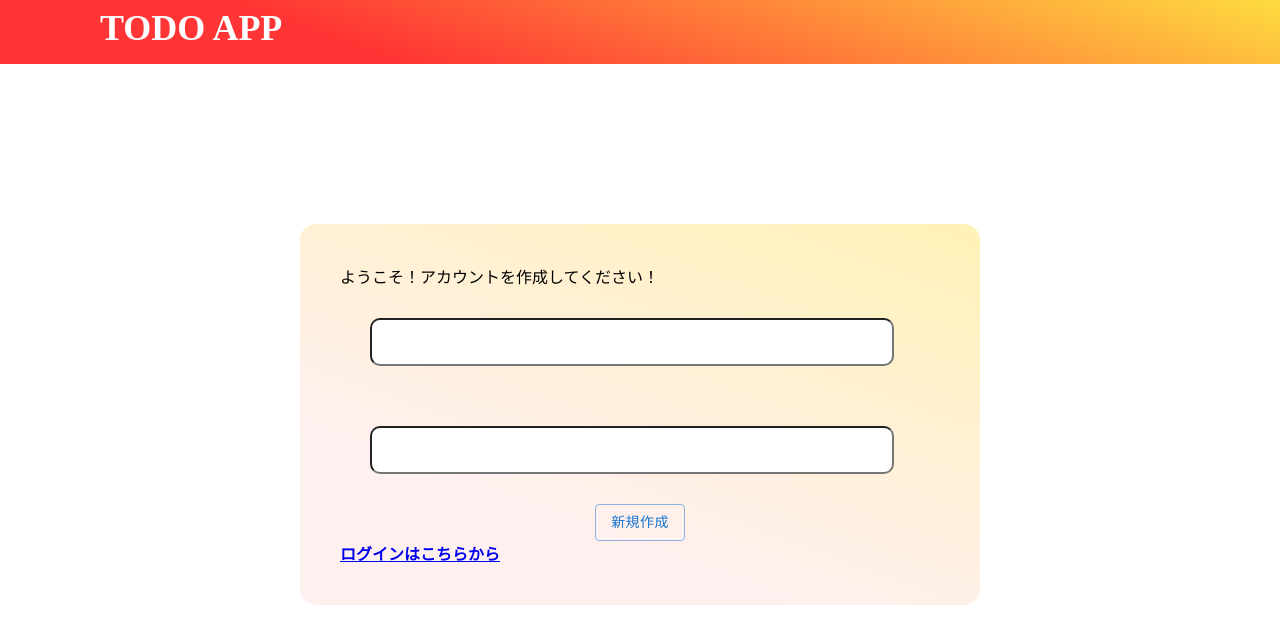
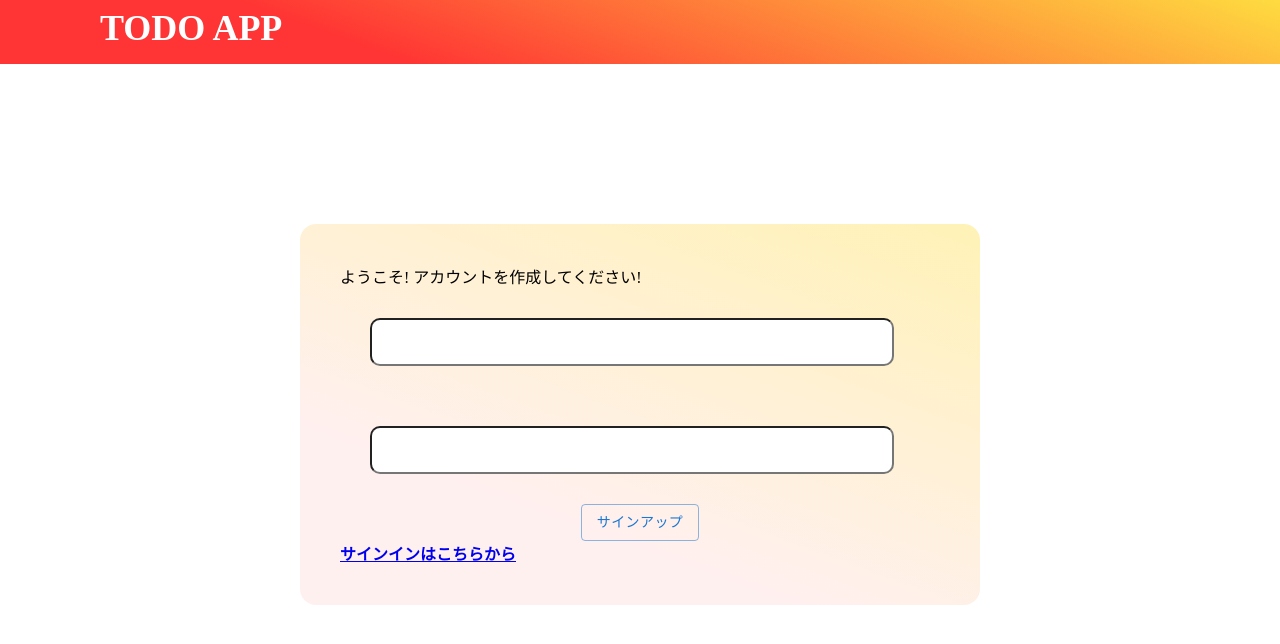
Before and after one commit to TaiyoMaruyama/todo-app-next, a Next.js app: page /signUp in a window 1280 px wide. Shown: the top 644 px of the page. Built offline with nearby package versions, Linux system fonts and the light colour scheme; no server answers.

Commit message:
minor/fix

```diff
--- a/src/components/Create.tsx
+++ b/src/components/Create.tsx
@@ -35,7 +35,7 @@ export const Create = () => {
 
   return (
     <div className="create-frame">
-      <BackButton></BackButton>
+      <BackButton />
       <input
         type="text"
         className="create-input"
--- a/src/components/Header.tsx
+++ b/src/components/Header.tsx
@@ -25,7 +25,7 @@ export const Header = () => {
             <p className="user-email">{userInfo.uid}</p>
             {userInfo.uid !== "" && (
               <Button variant="outlined" onClick={handleLogout}>
-                ログアウト
+                サインアウト
               </Button>
             )}
           </div>
--- a/src/components/SignInPage.tsx
+++ b/src/components/SignInPage.tsx
@@ -24,7 +24,7 @@ const SignInPage = () => {
   return (
     <>
       <div className="signup-form">
-        <p>どうも！ログインしてください！</p>
+        <p>ようこそ! SignInしてください!</p>
         <div>
           <input
             type="text"
@@ -43,7 +43,7 @@ const SignInPage = () => {
         </div>
         <div className="signin-button">
           <Button variant="outlined" onClick={handleLogin}>
-            ログイン
+            サインイン
           </Button>
         </div>
         <h4>
--- a/src/components/SignUpPage.tsx
+++ b/src/components/SignUpPage.tsx
@@ -24,7 +24,7 @@ const SignUpPage = () => {
   return (
     <>
       <div className="signup-form">
-        <p>ようこそ！アカウントを作成してください！</p>
+        <p>ようこそ! アカウントを作成してください!</p>
         <div>
           <input
             type="text"
@@ -43,11 +43,11 @@ const SignUpPage = () => {
         </div>
         <div className="signin-button">
           <Button variant="outlined" onClick={handleLogin}>
-            新規作成
+            サインアップ
           </Button>
         </div>
         <h4>
-          <a href="/signin">ログインはこちらから</a>
+          <a href="/signin">サインインはこちらから</a>
         </h4>
       </div>
     </>
--- a/src/components/commomParts/SearchArea.tsx
+++ b/src/components/commomParts/SearchArea.tsx
@@ -1,6 +1,6 @@
 import { useState } from "react";
 import React from "react";
-import { CreateButton } from "./CreateButton";
+import { CreateButton } from "./createButton";
 import { Button } from "@mui/material";
 
 type Props = {
@@ -29,6 +29,7 @@ export const SearchArea: React.FC<Props> = ({ handleSearch }) => {
         <div className="filter-frame">
           <input
             type="text"
+            placeholder="検索"
             value={searchValue}
             onChange={handleCahnge}
             className="search-input"
```
